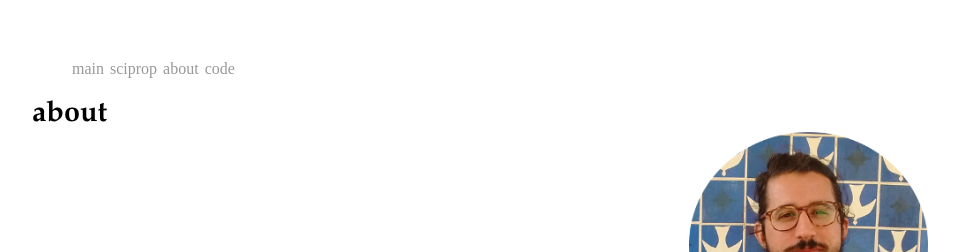
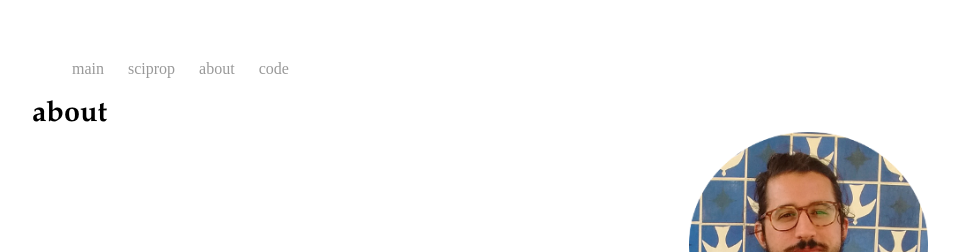
Before and after one commit to caesoma/caesoma.github.io, a Jekyll site: the page built from about/index.html, in a window 1280 px wide. Shown: the top 252 px of the page, without its empty margins (160-1119 px from the left). Built offline with Jekyll 4.4.1, drawn with Linux system fonts in a browser that asks for light colours.

Commit message:
update layout

```diff
--- a/css/main.css
+++ b/css/main.css
@@ -2,7 +2,7 @@ body {
     margin: 60px auto;
     width: 70%;
     <img src="/images/gp.png" alt="header" style="width:1024px;height:448px;border:0;">
-    background-image: url("../images/gp.jpeg");
+    background-image: url(../images/gp.jpeg);
     background-attachment:fixed;
     background-position: top center;
     background-repeat: no-repeat;
@@ -15,7 +15,12 @@ nav ul, footer ul {
     font-weight: normal;
 }
 
-nav ul li, footer ul li {
+nav ul li{
+    display: inline;
+    margin-right: 20px;
+}
+
+footer ul li {
     display: inline;
     margin-right: 2px;
 }
```
